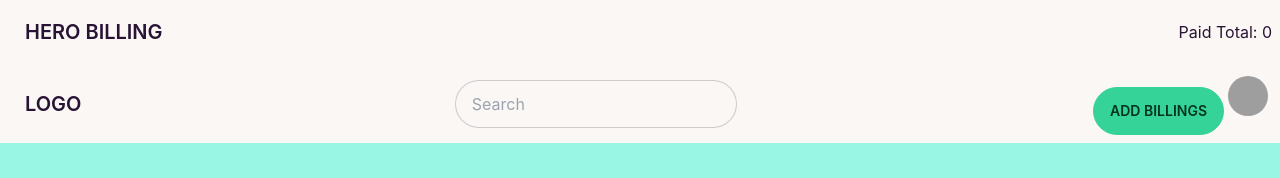
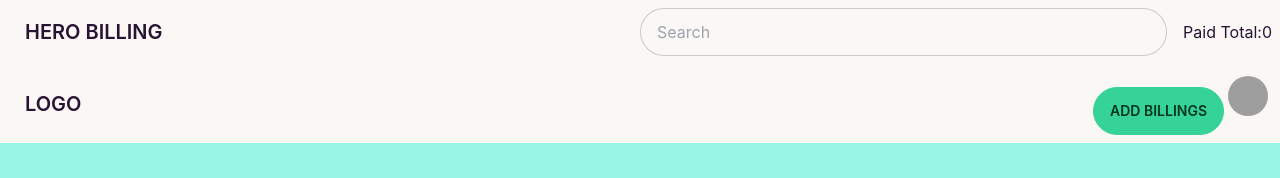
Before and after one commit to Sarwarhridoy4/hero-billing-client, a React (Create React App) app: page /login in a window 1280 px wide. Shown: the top 178 px of the page. Built offline with nearby package versions, Linux system fonts and the light colour scheme; grey boxes are pictures that could not be loaded.

Commit message:
searchbar replaced

```diff
--- a/src/Components/AdBliings/AdBillings.jsx
+++ b/src/Components/AdBliings/AdBillings.jsx
@@ -1,9 +1,13 @@
-import React from "react";
+import React, { useContext, useState } from "react";
 import { toast } from "react-hot-toast";
 import { useNavigate } from "react-router-dom";
+import { AuthContext } from "../Contexts/Auth/AuthContext";
 
 const AdBillings = ({refetch}) => {
   const navigate = useNavigate();
+  const phoneNumberRegex = /^\d{11}$/;
+  const { setTotal,total } = useContext(AuthContext)
+  const [current,setCurrent] = useState(0)
   //event handler
   const handelAddBilling = (event) => {
     event.preventDefault();
@@ -12,7 +16,10 @@ const AdBillings = ({refetch}) => {
     const email = form.email.value;
     const phone = form.phone.value;
     const paidAmount = form.paidAmount.value;
-
+    setCurrent(parseInt(paidAmount))
+    const totalAmount = total + current;
+    setTotal(totalAmount)
+    console.log();
     const billingdata = {
       fullName,
       email,
@@ -70,7 +77,8 @@ const AdBillings = ({refetch}) => {
               <input
                 type='number'
                 name='phone'
-                placeholder='Phone Number'
+                placeholder='Phone Number Must be 11 digit'
+                pattern={phoneNumberRegex}
                 className='input input-bordered input-primary w-full max-w-xs mx-auto block'
                 required
               />
--- a/src/Components/Contexts/Auth/AuthContext.jsx
+++ b/src/Components/Contexts/Auth/AuthContext.jsx
@@ -7,6 +7,7 @@ export const AuthContext = createContext();
 const AuthProvider = ({children}) => {
     const [user, setUser] = useState(null);
     const [loading, setLoading] = useState(true);
+    const [total,setTotal] = useState(0)
 
 
 
@@ -22,7 +23,9 @@ const AuthProvider = ({children}) => {
         setLoading,
         setUser,
         user,
-        loading
+        loading,
+        total,
+        setTotal
     }
     return (
         <AuthContext.Provider value={authInfo}>
--- a/src/Components/Pages/Shared/Header/Header.jsx
+++ b/src/Components/Pages/Shared/Header/Header.jsx
@@ -1,15 +1,27 @@
-import React from 'react';
+import React, { useContext } from 'react';
 import { Link } from 'react-router-dom';
+import { AuthContext } from '../../../Contexts/Auth/AuthContext';
 
 const Header = () => {
+
+
+  const {total} = useContext(AuthContext)
     return (
         <div className="navbar bg-base-100">
   <div className="navbar-start">
     <Link to='/' className="btn btn-ghost text-xl uppercase">Hero Billing</Link>
   </div>
 
-  <div className="navbar-end">
-    <p>Paid Total: 0</p>
+        <div className="navbar-end">
+          <form className='form-control flex-1 mr-4'>
+          <input
+          type='text'
+              placeholder='Search'
+              name='search'
+          className='input input-bordered'
+          />
+        </form>
+    <p>Paid Total:{total}</p>
   </div>
 </div>
     );
--- a/src/Components/Pages/Shared/Nav/Nav.jsx
+++ b/src/Components/Pages/Shared/Nav/Nav.jsx
@@ -1,29 +1,43 @@
-import React from 'react';
-import { Link } from 'react-router-dom';
+import React from "react";
+import { Link } from "react-router-dom";
 
 const Nav = () => {
   return (
-        <div className="navbar bg-base-100">
-  <div className="flex-none">
-    <Link to ='/' className="btn btn-ghost upper-case text-xl">logo</Link>
+    <div className='navbar bg-base-100'>
+      <div className='flex-none'>
+        <Link to='/' className='btn btn-ghost upper-case text-xl'>
+          logo
+        </Link>
       </div>
-            <div className="form-control flex-1">
-      <input type="text" placeholder="Search" className="input input-bordered" />
+      <div className='form-control flex-1'>
+
       </div>
-  <div className="flex-none gap-2">
-
-          <div className="dropdown dropdown-end">
-          <label htmlFor="my-modal-3" className="btn btn-success uppercase">Add Billings</label>
-      <label tabIndex={0} className="btn btn-ghost btn-circle avatar">
-        <div className="w-10 rounded-full">
-          <img src="/images/stock/photo-1534528741775-53994a69daeb.jpg" alt='' />
+      <div className='flex-none gap-2'>
+        <div className='dropdown dropdown-end'>
+          <label htmlFor='my-modal-3' className='btn btn-success uppercase'>
+            Add Billings
+          </label>
+          <label tabIndex={0} className='btn btn-ghost btn-circle avatar'>
+            <div className='w-10 rounded-full'>
+              <img
+                src='/images/stock/photo-1534528741775-53994a69daeb.jpg'
+                alt=''
+              />
             </div>
           </label>
-      <ul tabIndex={0} className="mt-3 p-2 shadow menu menu-compact dropdown-content bg-base-100 rounded-box w-52">
-              <li><button className='btn btn-warning'>Logout</button></li>
-              <li><Link to='/registration'>Register</Link></li>
-              <li><Link to='/login'>Login</Link></li>
-
+          <ul
+            tabIndex={0}
+            className='mt-3 p-2 shadow menu menu-compact dropdown-content bg-base-100 rounded-box w-52'
+          >
+            <li>
+              <button className='btn btn-warning'>Logout</button>
+            </li>
+            <li>
+              <Link to='/registration'>Register</Link>
+            </li>
+            <li>
+              <Link to='/login'>Login</Link>
+            </li>
           </ul>
         </div>
       </div>
```
Lines whose indentation alone changed are shown as unchanged.
